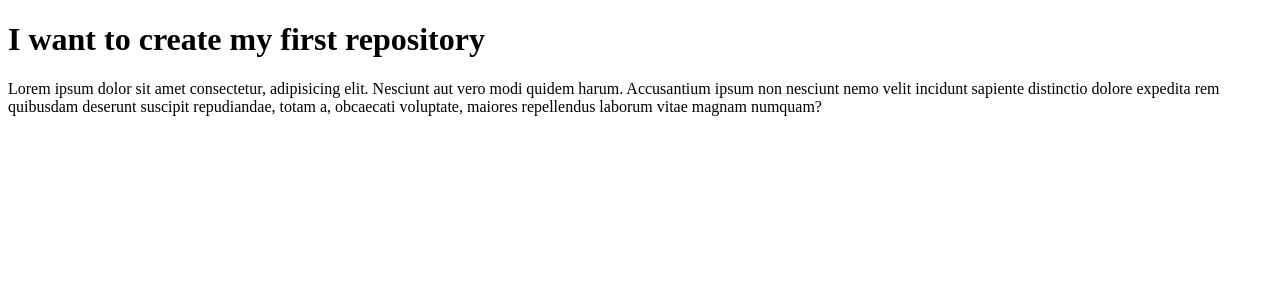
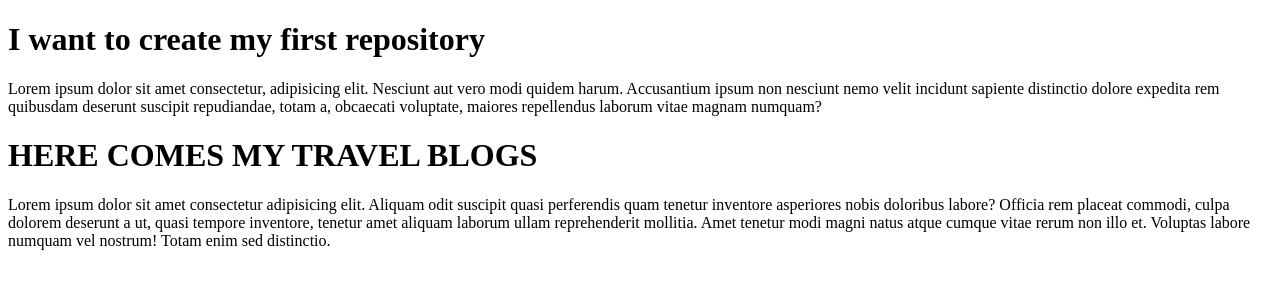
Before and after one commit to Farjanajhn/my-third-repo, a plain HTML site: page index.html in a window 1280 px wide. Drawn offline with Linux system fonts and the light colour scheme.

Commit message:
my blog's informations

```diff
--- a/index.html
+++ b/index.html
@@ -15,5 +15,15 @@
       repudiandae, totam a, obcaecati voluptate, maiores repellendus laborum
       vitae magnam numquam?
     </p>
+    <h1>HERE COMES MY TRAVEL BLOGS</h1>
+    <p>
+      Lorem ipsum dolor sit amet consectetur adipisicing elit. Aliquam odit
+      suscipit quasi perferendis quam tenetur inventore asperiores nobis
+      doloribus labore? Officia rem placeat commodi, culpa dolorem deserunt a
+      ut, quasi tempore inventore, tenetur amet aliquam laborum ullam
+      reprehenderit mollitia. Amet tenetur modi magni natus atque cumque vitae
+      rerum non illo et. Voluptas labore numquam vel nostrum! Totam enim sed
+      distinctio.
+    </p>
   </body>
 </html>
```
